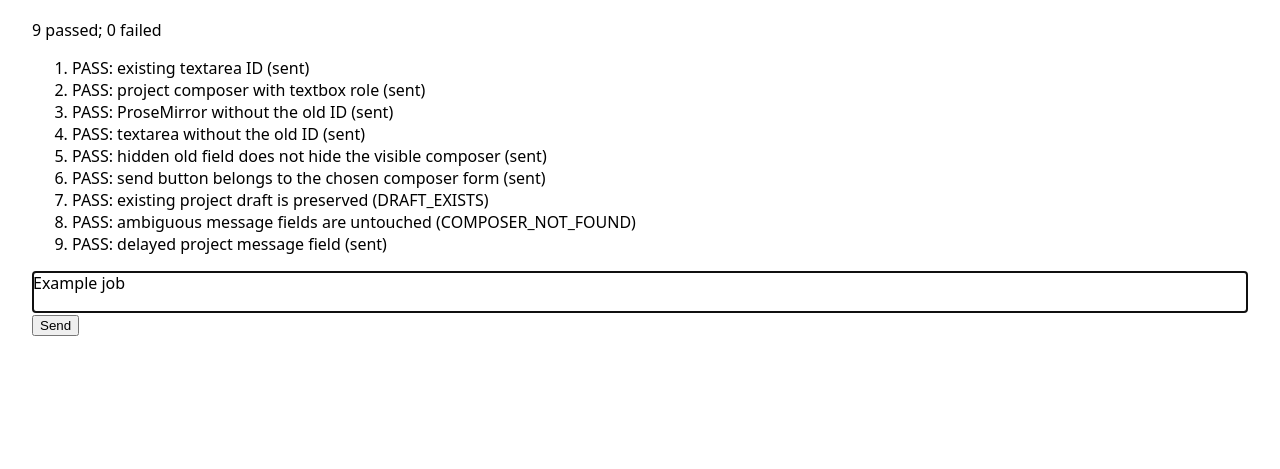
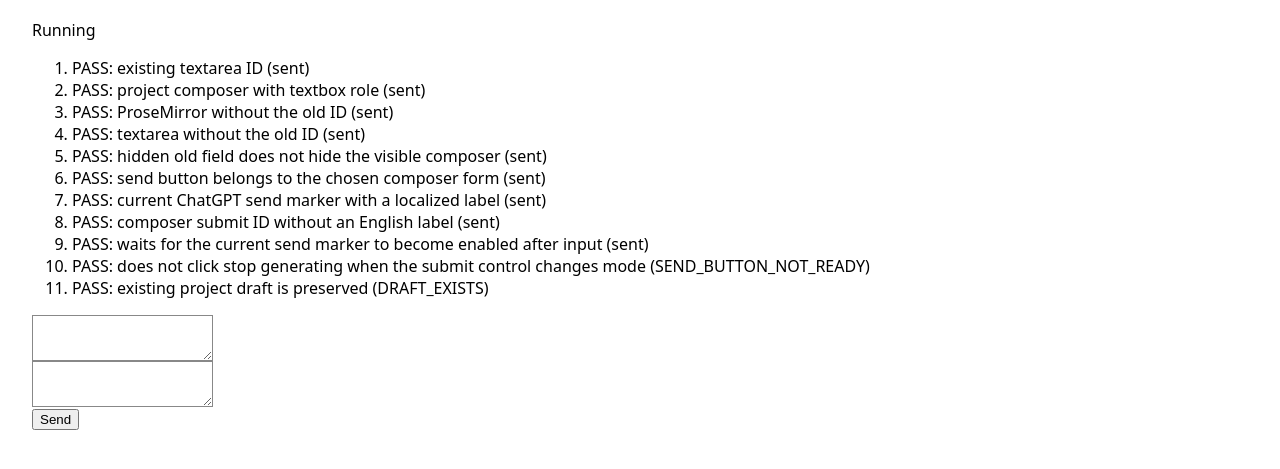
Before and after one commit to stefantapu/linkedin-job-text-copier, a browser extension: page tests/composer-browser.html in a window 1280 px wide. Shown: the part 99-568 px from the top of the page. Drawn offline with Linux system fonts and the light colour scheme.

Commit message:
Fix auto-send for current ChatGPT composer controls

```diff
--- a/chatgpt.js
+++ b/chatgpt.js
@@ -16,6 +16,8 @@
     'main form .ProseMirror[contenteditable="true"]'
   ].join(", ");
   const SEND_BUTTON_SELECTOR = [
+    'button[data-composer-submit][type="submit"]',
+    "button#composer-submit-button",
     'button[data-testid="send-button"]',
     'button[data-testid="composer-submit-button"]',
     'button[aria-label="Send prompt"]',
@@ -124,6 +126,11 @@
         const button = Array.from(scope.querySelectorAll(SEND_BUTTON_SELECTOR)).find((candidate) =>
           !candidate.disabled
           && candidate.getAttribute("aria-disabled") !== "true"
+          && candidate.getAttribute("data-testid") !== "stop-button"
+          && (!candidate.getAttribute("data-stop-label")
+            || candidate.getAttribute("aria-label") !== candidate.getAttribute("data-stop-label"))
+          && (!candidate.getAttribute("data-send-label")
+            || candidate.getAttribute("aria-label") === candidate.getAttribute("data-send-label"))
           && candidate.getClientRects().length > 0
         );
 
--- a/tests/composer-browser.html
+++ b/tests/composer-browser.html
@@ -33,7 +33,9 @@
     const editor = fixture.querySelector('[data-check]');
     const correct = expected === 'SENT'
       ? response.ok && value(editor) === 'Example job' && clicks.join(',') === 'Send'
-      : response.code === expected && clicks.length === 0 && (!editor || value(editor) !== 'Example job');
+      : response.code === expected && clicks.length === 0 && (expected === 'SEND_BUTTON_NOT_READY'
+        ? value(editor) === 'Example job'
+        : (!editor || value(editor) !== 'Example job'));
     const row = document.createElement('li');
     row.textContent = `${correct ? 'PASS' : 'FAIL'}: ${name} (${response.code || 'sent'})`;
     results.append(row);
@@ -46,6 +48,12 @@
     await check('textarea without the old ID', markup('<textarea data-check></textarea>'));
     await check('hidden old field does not hide the visible composer', markup('<textarea id="prompt-textarea" hidden></textarea><div contenteditable="true" role="textbox" data-check></div>'));
     await check('send button belongs to the chosen composer form', '<main><form><textarea hidden></textarea><button data-testid="send-button">Wrong button</button></form><form><div contenteditable="true" role="textbox" data-check></div><button data-testid="send-button">Send</button></form></main>');
+    await check('current ChatGPT send marker with a localized label', '<main><form><textarea id="mobile-composer-prompt" data-check></textarea><button type="submit" data-composer-submit aria-label="Отправить сообщение" data-send-label="Отправить сообщение" data-stop-label="Остановить генерацию">Send</button></form></main>');
+    await check('composer submit ID without an English label', '<main><form><textarea data-check></textarea><button id="composer-submit-button" aria-label="Отправить запрос">Send</button></form></main>');
+    await check('waits for the current send marker to become enabled after input', '<main><form><textarea data-check></textarea><button type="submit" data-composer-submit aria-label="Отправить сообщение" aria-disabled="true">Send</button></form></main>', 'SENT', () => {
+      fixture.querySelector('textarea').addEventListener('input', () => setTimeout(() => fixture.querySelector('button').setAttribute('aria-disabled', 'false'), 100));
+    });
+    await check('does not click stop generating when the submit control changes mode', '<main><form><textarea data-check></textarea><button type="submit" data-composer-submit aria-label="Остановить генерацию" data-send-label="Отправить сообщение" data-stop-label="Остановить генерацию">Stop</button></form></main>', 'SEND_BUTTON_NOT_READY');
     await check('existing project draft is preserved', markup('<div contenteditable="true" role="textbox" data-check>My draft</div>'), 'DRAFT_EXISTS');
     await check('ambiguous message fields are untouched', markup('<textarea data-check></textarea><textarea></textarea>'), 'COMPOSER_NOT_FOUND');
     await check('delayed project message field', markup(''), 'SENT', () => setTimeout(() => {
```
Also changed, not shown: README.md, manifest.json.
